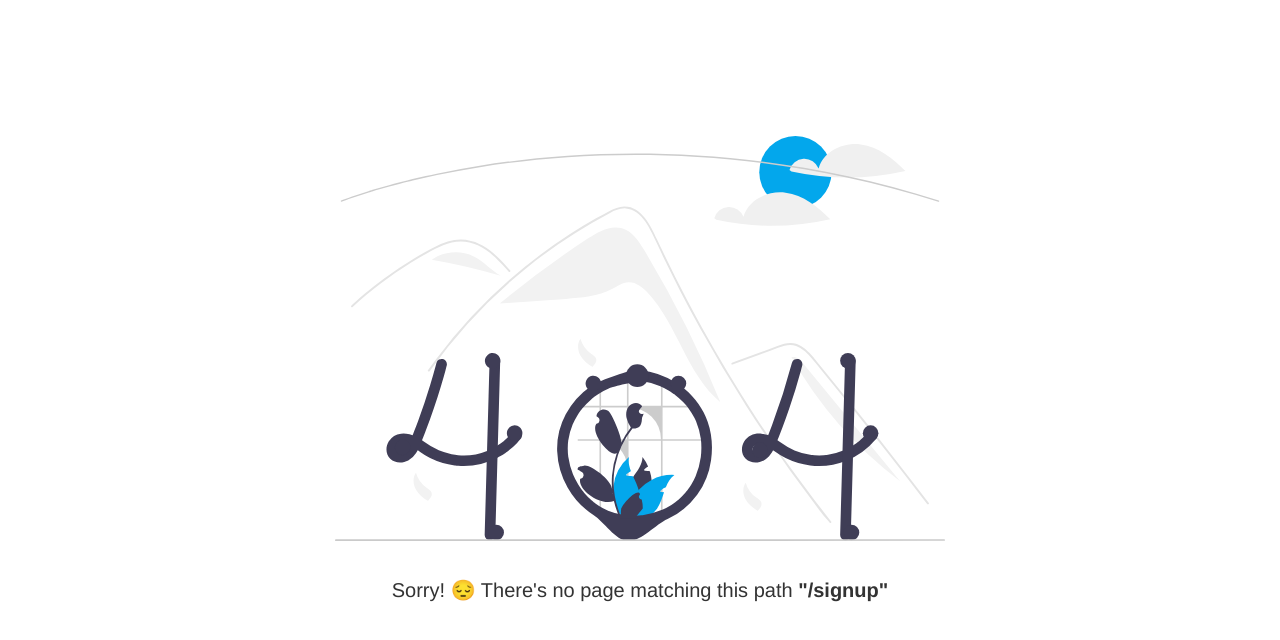
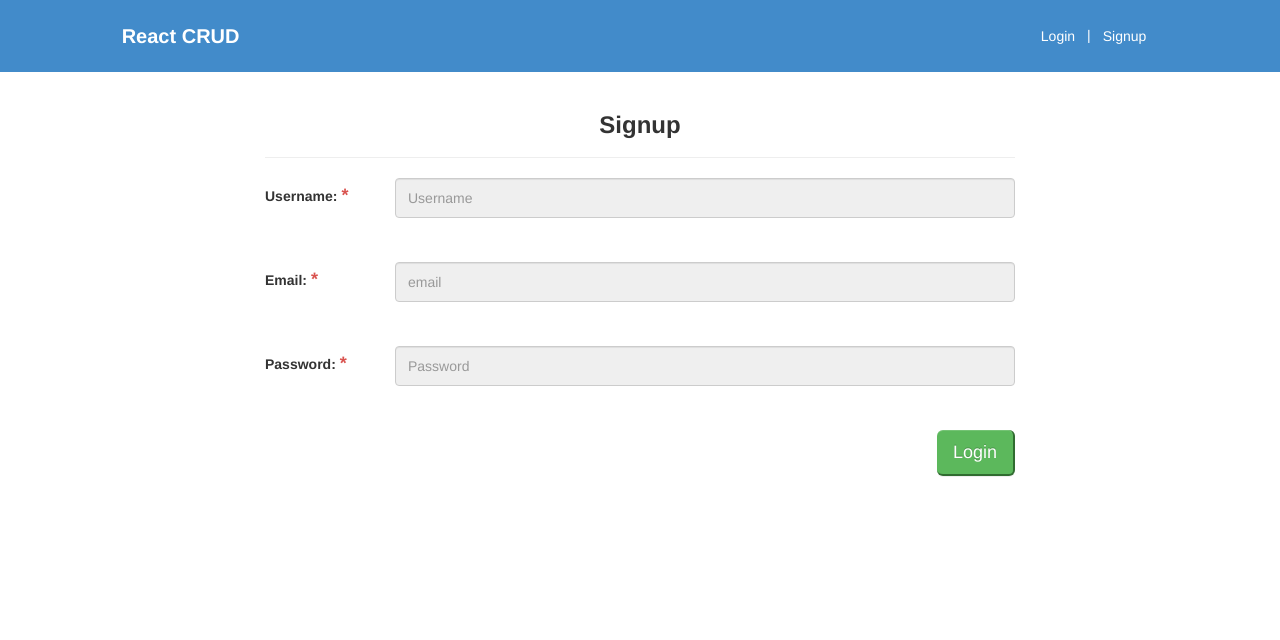
Before and after one commit to showrin-enosisbd/tourist-places, a React app: page /signup in a window 1280 px wide. Shown: the top 640 px of the page. Built offline with nearby package versions, Linux system fonts and the light colour scheme.

Commit message:
:sparkles: [new-component] Build signup page

```diff
--- a/src/App.jsx
+++ b/src/App.jsx
@@ -5,6 +5,7 @@ import { Provider } from "react-redux";
 import store from "./store";
 import Home from "./pages/Home";
 import Login from "./pages/Login";
+import Signup from "./pages/Signup";
 import New from "./pages/New";
 import EditPageContainer from "./containers/EditPageContainer";
 import NotFound from "./pages/NotFound";
@@ -18,6 +19,7 @@ function App() {
 				<Switch>
 					<Route path="/" component={Home} exact />
 					<Route path="/login" component={Login} />
+					<Route path="/signup" component={Signup} />
 					<Route path="/new" component={New} />
 					<Route path="/edit/:id" component={EditPageContainer} />
 					<Route component={NotFound} />
--- a/src/components/AppBar/AppBar.jsx
+++ b/src/components/AppBar/AppBar.jsx
@@ -19,8 +19,8 @@ const AppBar = () => {
 								<Button bsStyle="link">Login</Button>
 							</Link>
 							|
-							<Link className="app-bar__nav-link" to="/">
-								<Button bsStyle="link">SignUp</Button>
+							<Link className="app-bar__nav-link" to="/signup">
+								<Button bsStyle="link">Signup</Button>
 							</Link>
 						</nav>
 					</Col>
--- /dev/null
+++ b/src/pages/Signup/Signup.jsx
@@ -0,0 +1,26 @@
+import React from "react";
+import { PageHeader, Grid, Row, Col } from "react-bootstrap";
+
+import Layout from "../../components/Layout";
+import SignupForm from "./components/SignupForm";
+
+const Signup = () => {
+	return (
+		<Layout>
+			<Grid className="edit-page">
+				<Row>
+					<Col xs={12} md={8} mdOffset={2}>
+						<PageHeader>Signup</PageHeader>
+						<Row>
+							<Col xs={12}>
+								<SignupForm />
+							</Col>
+						</Row>
+					</Col>
+				</Row>
+			</Grid>
+		</Layout>
+	);
+};
+
+export default Signup;
--- /dev/null
+++ b/src/pages/Signup/components/SignupForm/SignupForm.jsx
@@ -0,0 +1,109 @@
+import React, { useState } from "react";
+import { withRouter } from "react-router-dom";
+import { Row, Col } from "react-bootstrap";
+import Button from "../../../../components/Button";
+
+import FieldGroup from "../../../../components/FieldGroup";
+import convertFirstLetterToUpperCase from "../../../../utils/convertFirstLetterToUpperCase";
+import signupSchema from "../../../../validations/signupSchema";
+
+const SignupForm = ({ history: browserHistory }) => {
+	const [formValues, setFormValues] = useState({
+		username: "",
+		email: "",
+		password: "",
+	});
+	const [errors, setErrors] = useState({
+		username: "",
+		email: "",
+		password: "",
+	});
+	const [isSubmitting, setIsSubmitting] = useState(false);
+
+	const onInputChange = (event) => {
+		const { name, value } = event.target;
+
+		setFormValues((prevState) => ({ ...prevState, [name]: value }));
+	};
+
+	const onFormSubmit = async (event) => {
+		event.preventDefault();
+		setIsSubmitting(true);
+
+		const isValid = await signupSchema.isValid(formValues);
+
+		if (isValid) {
+			// api call here ....
+
+			setIsSubmitting(false);
+			browserHistory.push("/");
+		} else {
+			signupSchema.validate(formValues, { abortEarly: false }).catch((err) => {
+				console.log(err.inner);
+				const fieldErrors = err.inner.reduce(
+					(acc, error) => ({
+						...acc,
+						[error.path]: convertFirstLetterToUpperCase(error.message),
+					}),
+					{ [err.inner[0].path]: err.inner[0].message }
+				);
+
+				setErrors(fieldErrors);
+			});
+		}
+
+		setIsSubmitting(false);
+	};
+
+	return (
+		<form className="login-form" onSubmit={onFormSubmit} noValidate>
+			<FieldGroup
+				id="username"
+				type="username"
+				label="Username:"
+				placeholder="Username"
+				name="username"
+				value={formValues.username}
+				onChange={onInputChange}
+				error={errors.username}
+				required
+			/>
+			<FieldGroup
+				id="email"
+				type="email"
+				label="Email:"
+				placeholder="email"
+				name="email"
+				value={formValues.email}
+				onChange={onInputChange}
+				error={errors.email}
+				required
+			/>
+			<FieldGroup
+				id="password"
+				type="password"
+				label="Password:"
+				placeholder="Password"
+				name="password"
+				value={formValues.password}
+				onChange={onInputChange}
+				error={errors.password}
+				required
+			/>
+			<Row>
+				<Col className="login-form__footer" xs={12}>
+					<Button
+						bsStyle="success"
+						bsSize="large"
+						type="submit"
+						isLoading={isSubmitting}
+					>
+						Login
+					</Button>
+				</Col>
+			</Row>
+		</form>
+	);
+};
+
+export default withRouter(SignupForm);
--- /dev/null
+++ b/src/pages/Signup/components/SignupForm/index.js
@@ -0,0 +1,3 @@
+import SignupForm from "./SignupForm";
+
+export default SignupForm;
--- /dev/null
+++ b/src/pages/Signup/index.js
@@ -0,0 +1,3 @@
+import Signup from "./Signup";
+
+export default Signup;
--- /dev/null
+++ b/src/validations/signupSchema.js
@@ -0,0 +1,11 @@
+import { object, string } from "yup";
+
+const signupSchema = object().shape({
+	username: string().required(),
+	email: string()
+		.email()
+		.required(),
+	password: string().required(),
+});
+
+export default signupSchema;
```
